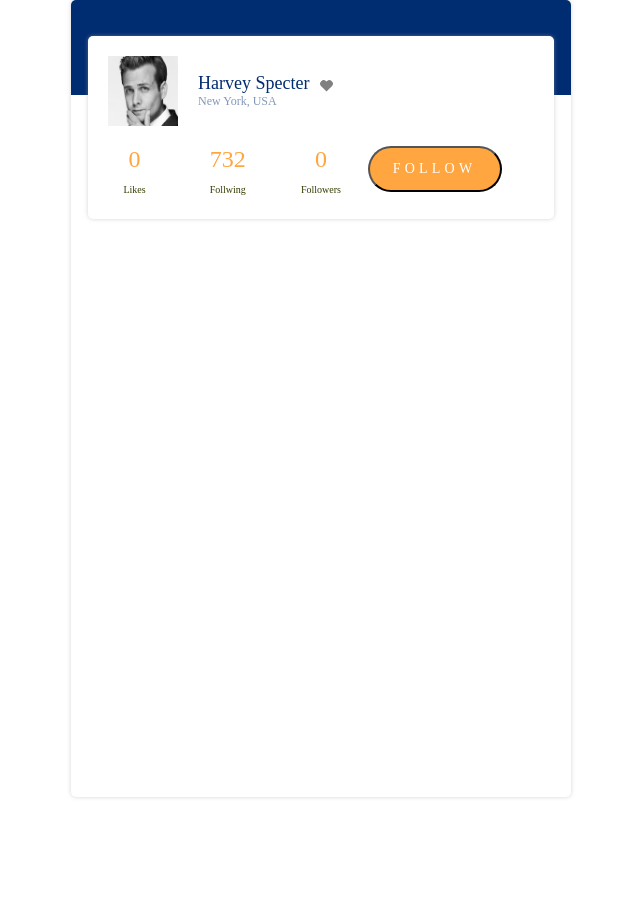
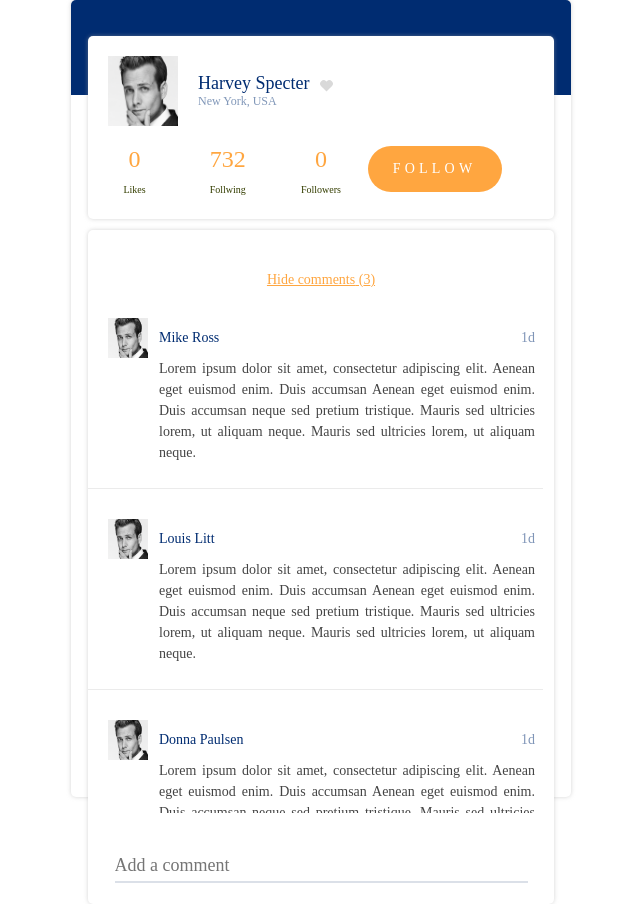
Before and after one commit to mikejackowski/jsdev-bldr, a React (Create React App) app: page / in a window 1280 px wide. Shown: the whole page, without its empty margins (179-819 px from the left). Before the commit the page ends 801 px from the top, so only its background shows below. Built offline with nearby package versions, Linux system fonts and the light colour scheme.

Commit message:
comments WIP

```diff
--- a/src/UI/Layout.js
+++ b/src/UI/Layout.js
@@ -1,8 +1,9 @@
-import React from 'react';
+import React, { Component } from 'react';
 import styled from 'styled-components';
 
-import Header from '../components/Header/Header';
+import HeaderWrapper from '../components/Header/HeaderWrapper';
 import Profile from '../containers/Profile';
+import Comments from '../containers/Comments';
 
 
 const StyledLayoutWrapper = styled.div`
@@ -13,25 +14,44 @@ const StyledLayoutWrapper = styled.div`
 const StyledLayout = styled.div`
   display: inline-block;
   width: 500px;
-  height: 797px;
+  height: ${props => props.commentsVisible ? "797px" : "330px"};
+  transition: height 0.3s ease-out;
   background: #FFFFFF;
   box-shadow: 0 0 4px 0 rgba(172,172,172,0.50);
   border-radius: 5px;
 
   @media (max-width: 500px) {
     width: 320px;
-    height: 813px;
+    height: ${props => props.commentsVisible ? "813px" : "386px"};
   }
 `
-const Layout = () => (
-  <StyledLayoutWrapper>
-    <StyledLayout>
-      <Header>
-        <Profile/>
-      </Header>
+class Layout extends Component {
 
-    </StyledLayout>
-  </StyledLayoutWrapper>
-)
+  state = {
+    commentsVisible: true
+  }
+
+  collapseCommentsButtonHandler = () => {
+    const showingComments = this.state.commentsVisible;
+    this.setState({
+      commentsVisible: !showingComments
+    })
+  }
+  render() {
+    return (
+      <StyledLayoutWrapper>
+        <StyledLayout
+          commentsVisible={this.state.commentsVisible}>
+          <HeaderWrapper>
+            <Profile/>
+            <Comments
+              commentsVisible={this.state.commentsVisible}
+              collapseCommentsButtonHandler={this.collapseCommentsButtonHandler}/>
+          </HeaderWrapper>
+        </StyledLayout>
+      </StyledLayoutWrapper>
+    )
+  }
+}
 
 export default Layout
--- /dev/null
+++ b/src/assets/json/comments.json
@@ -0,0 +1,22 @@
+{
+  "comments":[
+    {
+      "id": 1,
+      "name": "Mike Ross",
+      "date": "1d",
+      "text": "Lorem ipsum dolor sit amet, consectetur adipiscing elit. Aenean eget euismod enim. Duis accumsan  Aenean eget euismod enim. Duis accumsan neque sed pretium tristique.  Mauris sed ultricies lorem, ut aliquam neque.  Mauris sed ultricies lorem, ut aliquam neque."
+    },
+    {
+      "id": 2,
+      "name": "Louis Litt",
+      "date": "1d",
+      "text": "Lorem ipsum dolor sit amet, consectetur adipiscing elit. Aenean eget euismod enim. Duis accumsan  Aenean eget euismod enim. Duis accumsan neque sed pretium tristique.  Mauris sed ultricies lorem, ut aliquam neque.  Mauris sed ultricies lorem, ut aliquam neque."
+    },
+    {
+      "id": 3,
+      "name": "Donna Paulsen",
+      "date": "1d",
+      "text": "Lorem ipsum dolor sit amet, consectetur adipiscing elit. Aenean eget euismod enim. Duis accumsan  Aenean eget euismod enim. Duis accumsan neque sed pretium tristique.  Mauris sed ultricies lorem, ut aliquam neque.  Mauris sed ultricies lorem, ut aliquam neque."
+    }
+  ]
+}
--- a/src/components/Buttons/FollowButton.js
+++ b/src/components/Buttons/FollowButton.js
@@ -14,6 +14,8 @@ const StyledButton = styled.button`
   letter-spacing: 4.2px;
   text-transform: uppercase;
   cursor: pointer;
+  border: none;
+  padding: 0;
 
   @media (max-width: 500px){
     width: 248px;
--- /dev/null
+++ b/src/components/Buttons/HideCommentsButton.js
@@ -0,0 +1,24 @@
+import React from 'react';
+import styled from 'styled-components';
+
+
+const StyledButton = styled.button`
+  cursor: pointer;
+  font-family: Montserrat-Regular;
+  font-size: 14px;
+  color: #FFA640;
+  letter-spacing: 0;
+  margin: ${props => props.commentsVisible ? "25px 0 0 0" : "42px 0 0 0"};
+  text-decoration: underline;
+  border: none;
+  background: transparent;
+  padding: 0;
+`
+const HideCommentsButton = (props) => (
+  <StyledButton
+    onClick={props.showCommentsHandler}>
+      {props.commentsVisible ? "Hide comments" : "Show comments"} ({props.commentsNumber})
+  </StyledButton>
+)
+
+export default HideCommentsButton;
--- /dev/null
+++ b/src/components/Comment/AddComment.js
@@ -0,0 +1,34 @@
+import React from 'react';
+import styled from 'styled-components';
+
+const StyledInput = styled.input`
+  width: 413px;
+  padding: 42px 0 5px 0;
+  border: none;
+  border-bottom: 2px solid #DBE0E8;
+  text-align: left;
+  justify-content: center;
+  margin: 0 auto;
+  font-family: Montserrat-Regular;
+  font-size: 18px;
+  color: #8298B9;
+  letter-spacing: 0;
+  outline: none;
+  visibility: ${props => props.commentsVisible ? "visible" : "hidden"};
+
+  @media (max-width: 500px){
+    width: 222.2px;
+    padding-top: 14.5px;
+  }
+`
+
+const AddComment = (props) => (
+  <StyledInput
+    commentsVisible={props.commentsVisible}
+    type="text"
+    placeholder="Add a comment"
+    onKeyPress={props.submitCommentHandler}
+    />
+)
+
+export default AddComment;
--- /dev/null
+++ b/src/components/Comment/Comment.js
@@ -0,0 +1,88 @@
+import React from 'react';
+import styled from 'styled-components';
+import pic from '../../assets/images/hs.png';
+import propTypes from 'prop-types';
+
+const StyledWrapper = styled.div`
+  width: 427px;
+  padding: 30px 8px 25px 20px;
+  border-bottom: 1px solid #EBEBEB;
+  display: grid;
+  grid-template-columns: 40px auto;
+  grid-column-gap: 11px;
+
+  @media (max-width: 500px) {
+    padding: 20px 16px 20px 20px;
+    width: 237px;
+  }
+
+  &:first-child {
+    padding-top: 0;
+  }
+
+  &:last-child {
+    border-bottom: none;
+  }
+`
+const StyledImg = styled.img`
+  width: 40px;
+  height: 40px;
+`
+const StyledName = styled.div`
+  font-family: Montserrat-Regular;
+  font-size: 14px;
+  color: #002C71;
+  letter-spacing: 0;
+`
+const StyledDate = styled.div`
+  opacity: 0.5;
+  font-family: Montserrat-Regular;
+  font-size: 14px;
+  color: #002C71;
+  letter-spacing: 0;
+`
+const StyledCommentText = styled.div`
+  font-family: Montserrat-Regular;
+  font-size: 14px;
+  color: #444444;
+  letter-spacing: 0;
+  line-height: 21px;
+`
+
+const StyledCommentContentWrapper = styled.div`
+  margin: 0;
+  padding: 0;
+  text-align: justify;
+`
+
+const StyledCommentTopWrapper = styled.div`
+  display: flex;
+  justify-content: space-between;
+  height: 40px;
+  align-items: center;
+`
+const Comment = (props) => (
+  <StyledWrapper>
+    <StyledImg src={pic}/>
+    <StyledCommentContentWrapper>
+      <StyledCommentTopWrapper>
+        <StyledName>{props.name}</StyledName>
+        <StyledDate>{props.commentDate}</StyledDate>
+      </StyledCommentTopWrapper>
+      <StyledCommentText>{props.commentValue}</StyledCommentText>
+    </StyledCommentContentWrapper>
+  </StyledWrapper>
+)
+
+Comment.defaultProps = {
+  name: 'Rachel Zein',
+  commentValue: propTypes.element.isRequired,
+  commentDate: '1d'
+}
+
+Comment.propTypes = {
+  name: propTypes.string,
+  commentValue: propTypes.string,
+  commentDate: propTypes.string
+}
+export default Comment;
--- a/src/components/Header/Header.js
+++ b/src/components/Header/HeaderWrapper.js
@@ -13,10 +13,10 @@ const StyledDiv = styled.div`
   }
 `
 
-const Header = (props) => (
+const HeaderWrapper = (props) => (
   <StyledDiv>
     {props.children}
   </StyledDiv>
 )
 
-export default Header;
+export default HeaderWrapper;
--- a/src/components/ProfileImage/ProfileImage.js
+++ b/src/components/ProfileImage/ProfileImage.js
@@ -14,7 +14,7 @@ const StyledImg = styled.img`
   }
 `
 
-const ProfileImage = (props) => (
+const ProfileImage = () => (
   <StyledImg src={zdjecie}/>
 )
 
--- a/src/components/ProfileName/ProfileName.js
+++ b/src/components/ProfileName/ProfileName.js
@@ -43,11 +43,11 @@ const StyledHearthDiv = styled.div`
   right: 63%;
   top: 10px;
   cursor: pointer;
-  background-color: ${props => props.clicked ?  "red" : "grey"};
+  background-color: ${props => props.clicked ?  "red" : "#D9D9D9"};
 
   &::before,::after{
     content: "";
-    background-color: ${props => props.clicked ? "red"  : "grey" };
+    background-color: ${props => props.clicked ? "red"  : "#D9D9D9" };
     border-radius: 50%;
     height: 7px;
     position: absolute;
--- a/src/containers/Comments.js
+++ b/src/containers/Comments.js
@@ -1,21 +1,119 @@
 import React, { Component } from 'react';
 import styled from 'styled-components';
 
+import HideCommentsButton from '../components/Buttons/HideCommentsButton';
+import Comment from '../components/Comment/Comment';
+import AddComment from '../components/Comment/AddComment';
+
+import commentsJson from '../assets/json/comments.json';
+
 const StyledWrapperDiv = styled.div`
-  height: 674px;
   width: 466px;
+  height: ${props => props.commentsVisible ? "674px" : "100px"};
+  transition: height 0.3s ease-out;
   background: #FFFFFF;
   box-shadow: 0 0 4px 0 rgba(172,172,172,0.50);
   border-radius: 5px;
-  margin-top: 10px;
+  position: absolute;
+  top: 230px;
+  display: inline-block;
+  left: 17px;
+
+  @media (max-width: 500px) {
+    top: 286px;
+    width: 284px;
+    height: ${props => props.commentsVisible ? "591px" : "100px"};
+    transition: height 0.3s ease-out;
+  }
+`
+
+const StyledLoadingDiv = styled.div`
+  color: blue;
+  font-size: 15px;
+  text-align: center;
+`
+
+const CommentsWrapper = styled.div`
+  height: 495px;
+  overflow: auto;
+  visibility: ${props => props.commentsVisible ? "visible" : "hidden"};
+  margin-top: 30px;
+  @media (max-width: 500px) {
+    height: 454px;
+  }
 `
 class Comments extends Component {
+  componentDidMount() {
+    this.setState({
+      comments: commentsJson.comments,
+      isLoaded: true,
+      commentsNumber: commentsJson.comments.length
+    })
+  }
+
+  constructor(props) {
+    super(props);
+    this.state = {
+      isLoaded: false,
+      commentsVisible: this.props.commentsVisible,
+      comments: [],
+      commentsNumber: 0
+    };
+  }
+
+  addCommentHandler = (commentValue, commentTime) => {
+    var postTime = (commentTime.getHours() + ":" + commentTime.getMinutes())
+    const newComment = {
+      date: postTime,
+      text: commentValue};
+    const commentCount = this.state.commentsNumber;
+    this.setState({
+      comments: [...this.state.comments, newComment],
+      commentsNumber: commentCount + 1
+    });
+  }
+
+  onKeyPress = (e) => {
+    if (e.key === 'Enter'){
+      var commentTime = new Date();
+      this.addCommentHandler(e.target.value, commentTime)
+      e.target.value = "";
+    }
+  }
+
   render() {
-    return(
-      <StyledWrapperDiv>
+    const {isLoaded, comments, commentsNumber} = this.state;
 
-      </StyledWrapperDiv>
-    )
+    if (!isLoaded) {
+      return (
+        <StyledWrapperDiv>
+          <StyledLoadingDiv>Loading comments...</StyledLoadingDiv>
+        </StyledWrapperDiv>
+      )
+    } else {
+      return (
+        <StyledWrapperDiv
+          commentsVisible={this.props.commentsVisible}>
+          <HideCommentsButton
+            commentsVisible={this.props.commentsVisible}
+            showCommentsHandler={this.props.collapseCommentsButtonHandler}
+            commentsNumber={commentsNumber}
+            />
+          <CommentsWrapper
+            commentsVisible={this.props.commentsVisible}>
+          {comments.map(comment =>  <Comment
+              name={comment.name}
+              commentDate={comment.date}
+              commentValue={comment.text}/>)}
+          </CommentsWrapper>
+          <AddComment
+            commentsVisible={this.props.commentsVisible}
+            submitCommentHandler={this.onKeyPress}
+          />
+        </StyledWrapperDiv>
+
+      )
+    }
   }
 }
 
```
